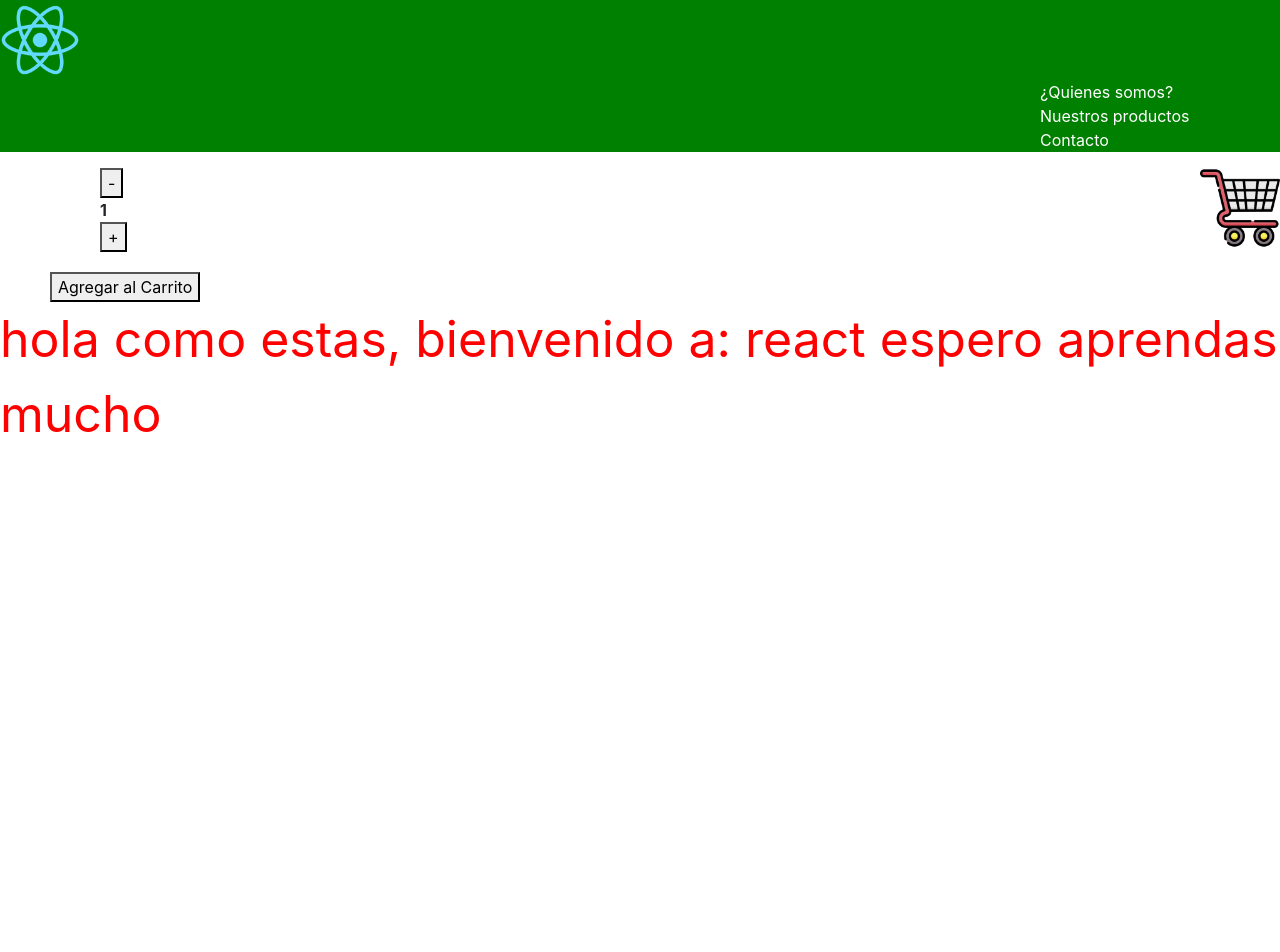
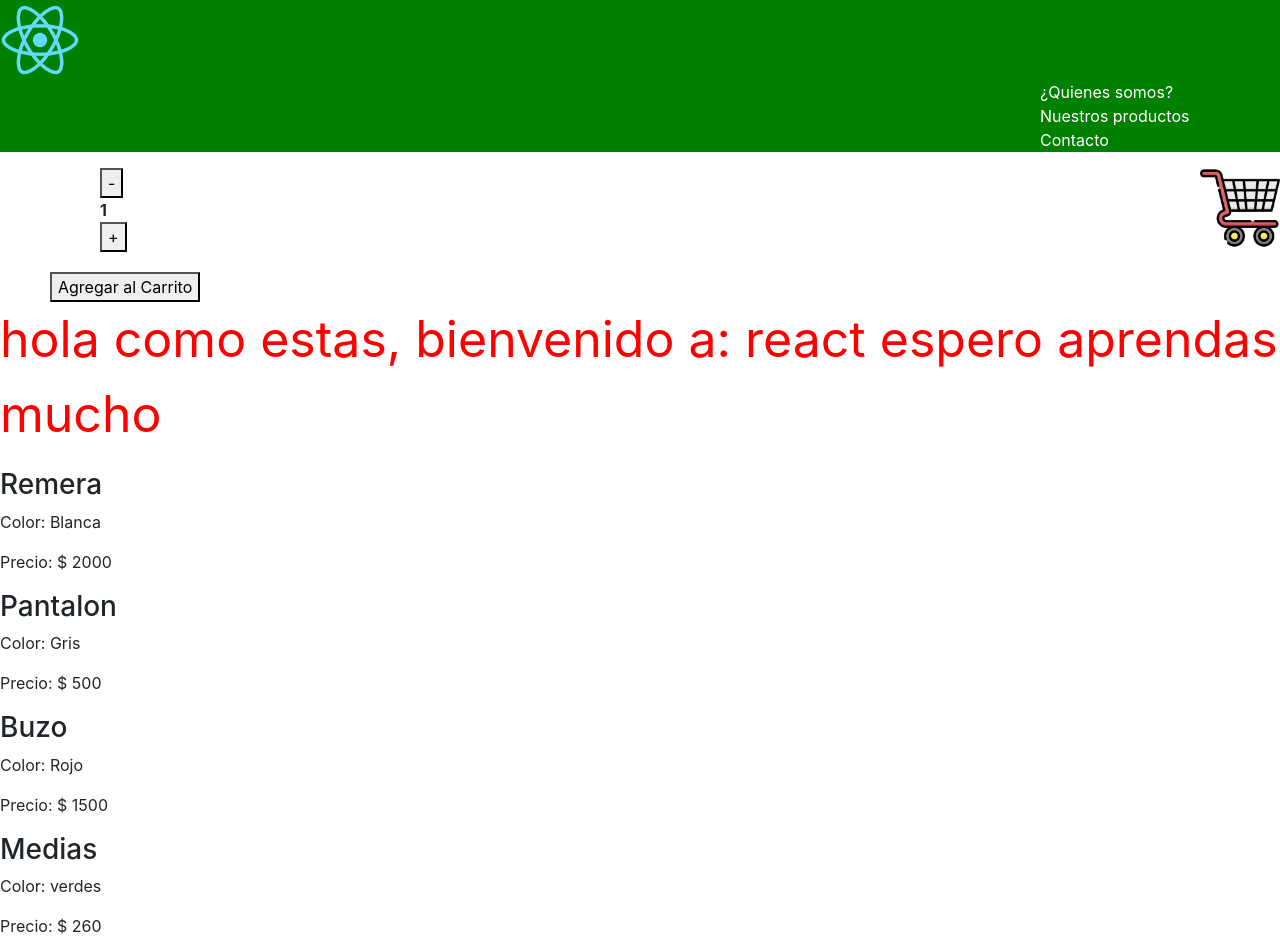
Before and after one commit to santi-coder/tienda-ecomerce-, a React (Create React App) app: page / in a window 1280 px wide. Shown: the top 952 px of the page. Before the commit the page ends 800 px from the top, so only its background shows below. Built offline with nearby package versions, Linux system fonts and the light colour scheme.

Commit message:
git commit desafio 6

```diff
--- a/src/App.jsx
+++ b/src/App.jsx
@@ -2,6 +2,8 @@
 import 'bootstrap/dist/css/bootstrap.min.css';
 import NavbarComponent from './components/navBar/';
 import ItemListContainerComponent from './contenedor/itemListContainer/itemListContainer';
+
+
 
 
 
--- /dev/null
+++ b/src/components/item/item.jsx
@@ -0,0 +1,17 @@
+import React from 'react'
+
+const Item = ({product}) => {
+    return (
+        <div>
+            <h3>{product.title}</h3>
+            <p>Color: {product.color}</p>
+            <p>Precio: $ {product.price}</p>
+            <image src= {product.foto}/>
+
+
+
+        </div>
+    );
+};
+
+export default Item
--- /dev/null
+++ b/src/components/mocks/productList.jsx
@@ -0,0 +1,13 @@
+
+
+const productList = [
+    {id: 1, title: "Remera", color:"Blanca", price: 2000,  foto: "../../../public/images/logo512.png" },
+    {id: 2, title: "Pantalon", color:"Gris", price: 500},
+    {id: 3, title: "Buzo", color:"Rojo", price: 1500},
+    {id: 4, title: "Medias", color:"verdes", price: 260},
+    {id: 5, title: "Campera", color:"azul", price: 4500},
+    {id: 6, title: "Gorro", color:"Marron", price: 150},
+
+];
+
+export default productList
--- /dev/null
+++ b/src/contenedor/itemListContainer/itemList.jsx
@@ -0,0 +1,17 @@
+import Item from "../../components/item/item";
+
+const ItemList =({products}) => {
+    return (
+    <div>
+
+            {products.map((product)=>{
+                return <Item key={product.id} product={product} />;
+
+            })}
+
+
+    </div>
+    );
+};
+
+export default ItemList
--- a/src/contenedor/itemListContainer/itemListContainer.jsx
+++ b/src/contenedor/itemListContainer/itemListContainer.jsx
@@ -1,5 +1,8 @@
 import React from 'react'
 import ItemCountComponent from '../../components/itemCount'
+import productList from '../../components/mocks/productList'
+import ItemList from './itemList'
+
 
 
 
@@ -28,10 +31,28 @@
         alert("se agrago el producto al carrito");
     }
 
+
+    /*Desafio clase 6*/
+
+    const [products, setProducts] = React.useState([]);
+
+React.useEffect(() =>{
+    const myPromise= new Promise((resolve, reject) => {
+        setTimeout(()=> resolve(productList), 2000);
+    });
+
+    myPromise.then ((result)=> setProducts (result));
+
+}, []);
+
+
+
+
     return (
         <>
             <ItemCountComponent stock={5} contador={contador} sumar={sumar} resta={resta} agregarAlCarrito={agregarAlCarrito} />
             <p style={{color:"red", fontSize:50}}>hola como estas, bienvenido a: {props.curso} espero aprendas {props.cantidad}</p>
+            <ItemList products={products}/>
 
         </>
     )
```
Also changed, not shown: 1 other file (tests, documents, lock files or other folders).
